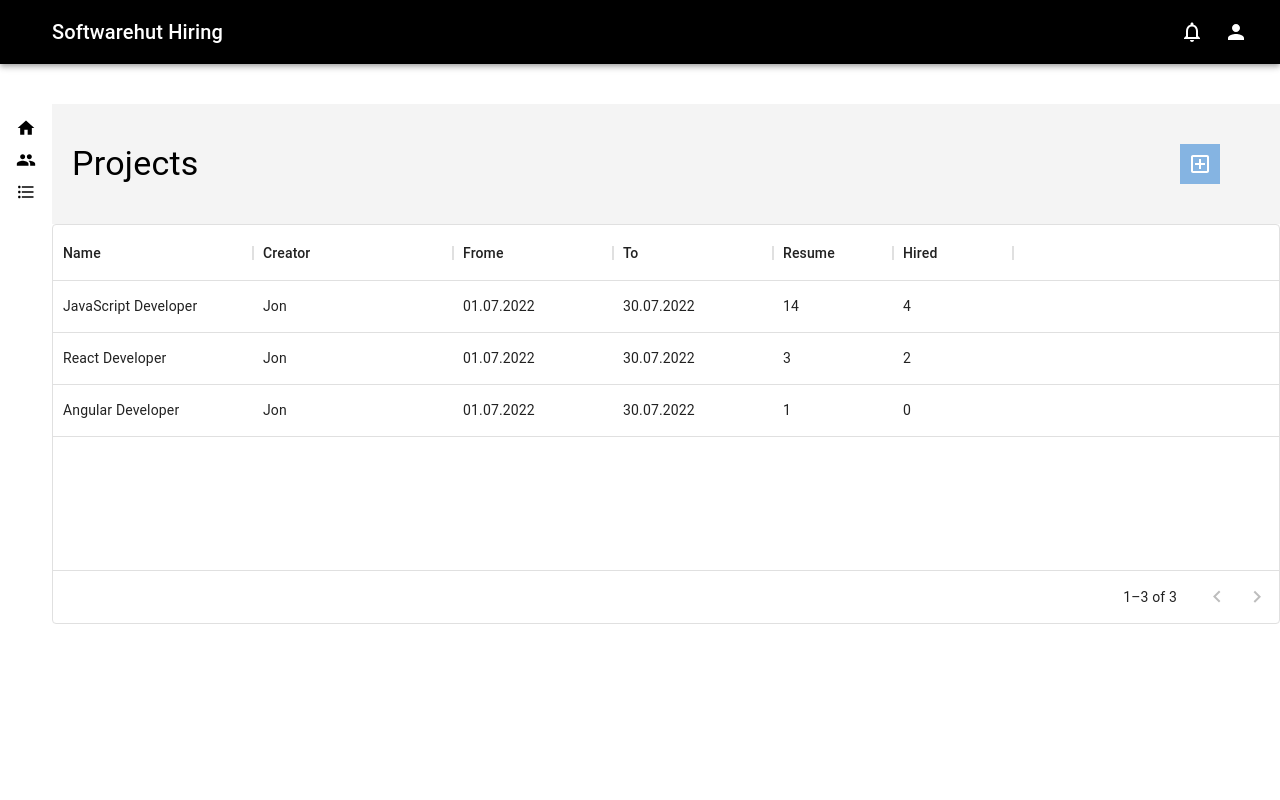
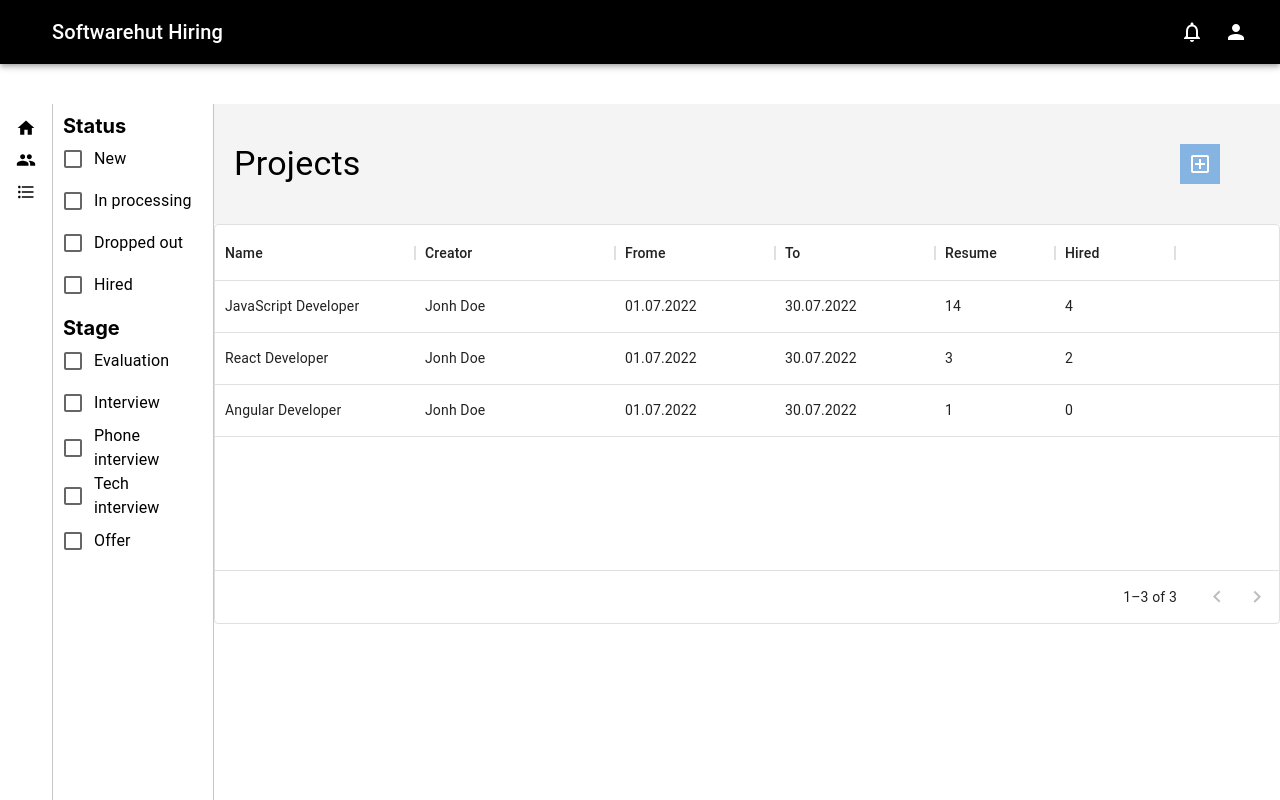
Before and after one commit to softwarehutpl/HeRo-frontend-2, a React (Create React App) app: page /projects in a window 1280 px wide. Built offline with nearby package versions, Linux system fonts and the light colour scheme; the HTML template or start-up script is replaced by a standard one.

Commit message:
working view in projects (#40)

```diff
--- a/src/modules/projects/Projects.tsx
+++ b/src/modules/projects/Projects.tsx
@@ -1,5 +1,5 @@
-
-import { DataGrid, GridColDef} from "@mui/x-data-grid";
+import { DataGrid, GridColDef } from "@mui/x-data-grid";
+import CheckboxFilters from "../common/components/checkboxFilters/CheckboxFilters";
 import ProjectsTableHaeder from "./headerProjects/HeaderProjects";
 import { CustomDiv } from "./ProjectsStyles";
 
@@ -22,7 +22,7 @@ const rows = [
   {
     id: "1",
     name: "JavaScript Developer",
-    creator: "Jon",
+    creator: "Jonh Doe",
     from: "01.07.2022",
     to: "30.07.2022",
     resume: "14",
@@ -31,7 +31,7 @@ const rows = [
   {
     id: "2",
     name: "React Developer",
-    creator: "Jon",
+    creator: "Jonh Doe",
     from: "01.07.2022",
     to: "30.07.2022",
     resume: "3",
@@ -40,7 +40,7 @@ const rows = [
   {
     id: "3",
     name: "Angular Developer",
-    creator: "Jon",
+    creator: "Jonh Doe",
     from: "01.07.2022",
     to: "30.07.2022",
     resume: "1",
@@ -51,6 +51,8 @@ const rows = [
 export default function Projects() {
   return (
     <CustomDiv>
+      <CheckboxFilters />
+      <div style={{ width: "100%" }}>
         <ProjectsTableHaeder title="Projects" />
         <div style={{ height: 400, width: "100%" }}>
           <DataGrid
@@ -61,6 +63,7 @@ export default function Projects() {
             // checkboxSelection
           />
         </div>
+      </div>
     </CustomDiv>
   );
 }
--- a/src/modules/projects/ProjectsStyles.tsx
+++ b/src/modules/projects/ProjectsStyles.tsx
@@ -1,7 +1,6 @@
-import { styled } from '@mui/material/styles';
+import { styled } from "@mui/material/styles";
 
-export const CustomDiv = styled('div')`
-    display: flex;
-    flex-direction: column;
-    width: 100%;
+export const CustomDiv = styled("div")`
+  display: flex;
+  width: 100%;
 `;
```
Lines whose indentation alone changed are shown as unchanged.
